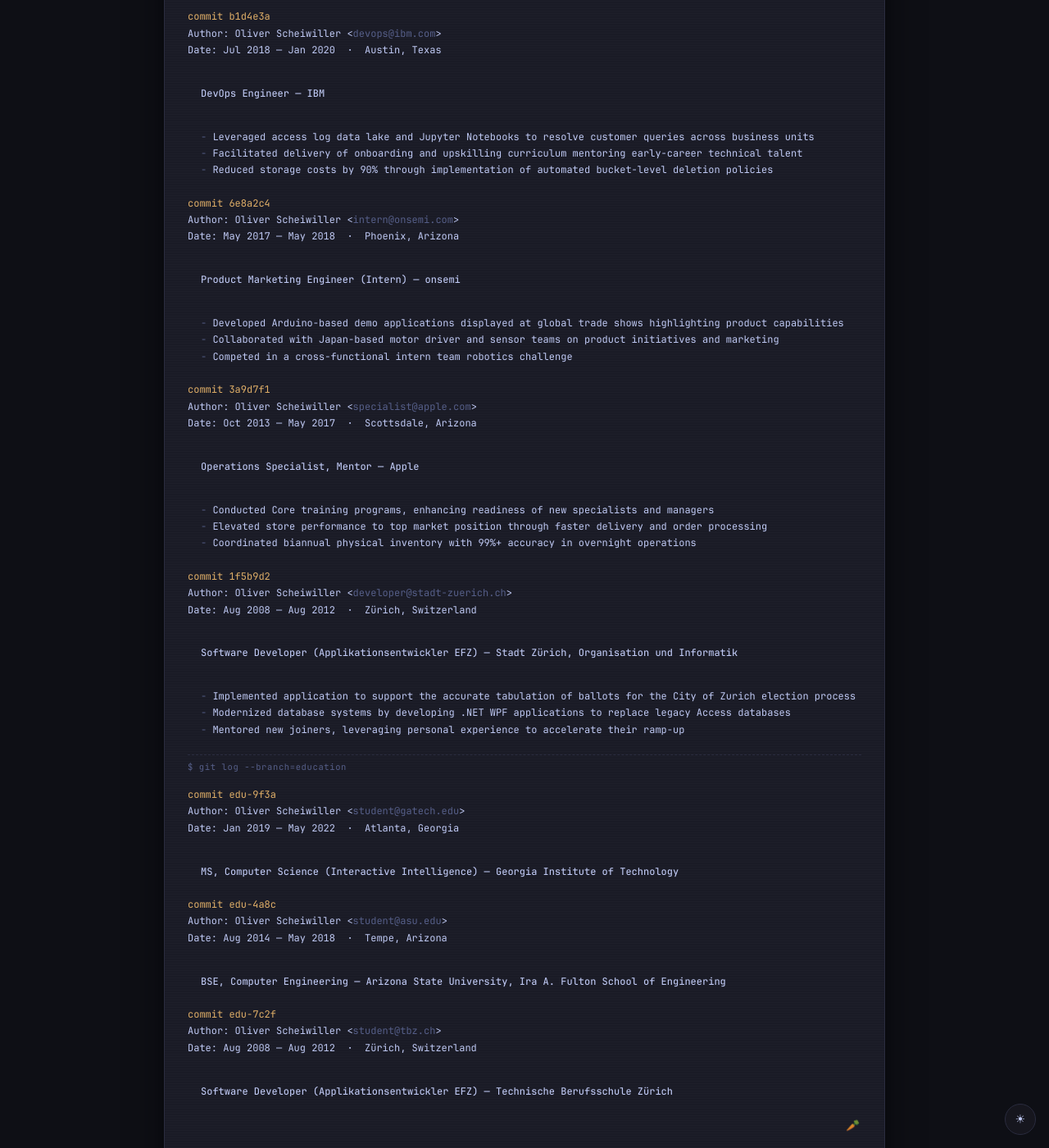
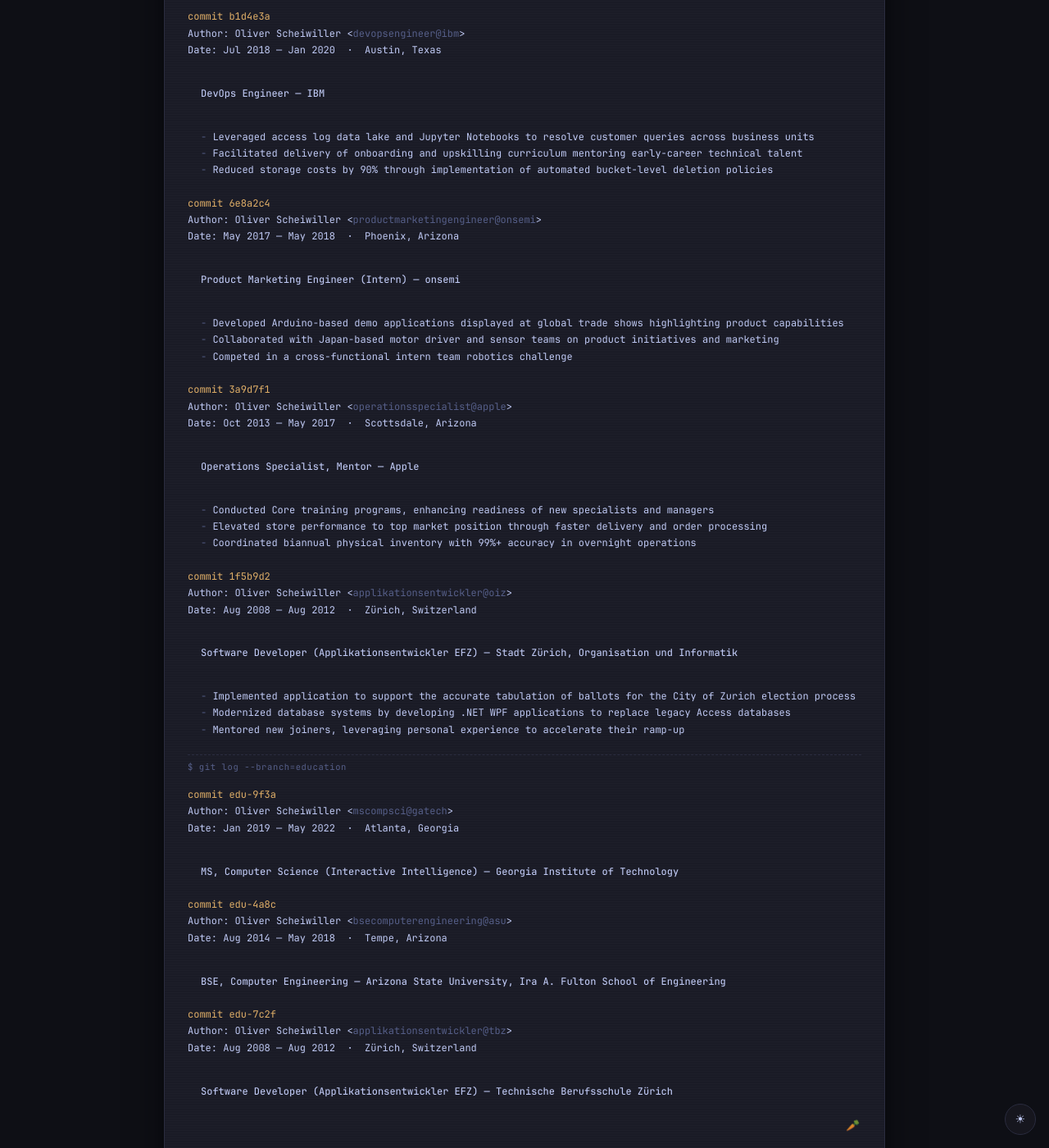
Before and after one commit to oschei/oschei.github.io, a Jekyll site: the page built from _pages/experience.md, in a window 1280 px wide and 1400 px high, scrolled down 835 px. Shown: the whole window at 82% size. Built offline with Jekyll 4.4.1, drawn with Linux system fonts in a browser that asks for light colours; some of the changed text lies outside the part shown.

Commit message:
Clickable git log link on /about; drop placeholder bio line; role@place emails

```diff
--- a/_pages/experience.md
+++ b/_pages/experience.md
@@ -9,7 +9,7 @@
 
 <div class="commit">
   <div><span class="hash">commit 9f3a8b1</span> &nbsp;<span class="head">(HEAD -&gt; current)</span></div>
-  <div class="author">Author: Oliver Scheiwiller &lt;<span class="email">oliver@scandit.com</span>&gt;</div>
+  <div class="author">Author: Oliver Scheiwiller &lt;<span class="email">enterprisearchitect@scandit</span>&gt;</div>
   <div class="date">Date:   Dec 2022 — present &nbsp;·&nbsp; Zürich, Switzerland</div>
   <div class="blank">&nbsp;</div>
   <div class="title">Enterprise Architect, previously Senior Project Manager — Scandit</div>
@@ -21,7 +21,7 @@
 
 <div class="commit">
   <div><span class="hash">commit 4a8c1f2</span></div>
-  <div class="author">Author: Oliver Scheiwiller &lt;<span class="email">senior@deloitte.com</span>&gt;</div>
+  <div class="author">Author: Oliver Scheiwiller &lt;<span class="email">seniorconsultant@deloitte</span>&gt;</div>
   <div class="date">Date:   Jan 2021 — Nov 2022 &nbsp;·&nbsp; Zürich, Switzerland</div>
   <div class="blank">&nbsp;</div>
   <div class="title">Senior Consultant — Deloitte</div>
@@ -33,7 +33,7 @@
 
 <div class="commit">
   <div><span class="hash">commit 7c2f5d8</span></div>
-  <div class="author">Author: Oliver Scheiwiller &lt;<span class="email">sre@bridgewater.com</span>&gt;</div>
+  <div class="author">Author: Oliver Scheiwiller &lt;<span class="email">sitereliabilityengineer@bridgewater</span>&gt;</div>
   <div class="date">Date:   Jan 2020 — Dec 2020 &nbsp;·&nbsp; Westport, Connecticut</div>
   <div class="blank">&nbsp;</div>
   <div class="title">Site Reliability Engineer — Bridgewater Associates</div>
@@ -45,7 +45,7 @@
 
 <div class="commit">
   <div><span class="hash">commit b1d4e3a</span></div>
-  <div class="author">Author: Oliver Scheiwiller &lt;<span class="email">devops@ibm.com</span>&gt;</div>
+  <div class="author">Author: Oliver Scheiwiller &lt;<span class="email">devopsengineer@ibm</span>&gt;</div>
   <div class="date">Date:   Jul 2018 — Jan 2020 &nbsp;·&nbsp; Austin, Texas</div>
   <div class="blank">&nbsp;</div>
   <div class="title">DevOps Engineer — IBM</div>
@@ -57,7 +57,7 @@
 
 <div class="commit">
   <div><span class="hash">commit 6e8a2c4</span></div>
-  <div class="author">Author: Oliver Scheiwiller &lt;<span class="email">intern@onsemi.com</span>&gt;</div>
+  <div class="author">Author: Oliver Scheiwiller &lt;<span class="email">productmarketingengineer@onsemi</span>&gt;</div>
   <div class="date">Date:   May 2017 — May 2018 &nbsp;·&nbsp; Phoenix, Arizona</div>
   <div class="blank">&nbsp;</div>
   <div class="title">Product Marketing Engineer (Intern) — onsemi</div>
@@ -69,7 +69,7 @@
 
 <div class="commit">
   <div><span class="hash">commit 3a9d7f1</span></div>
-  <div class="author">Author: Oliver Scheiwiller &lt;<span class="email">specialist@apple.com</span>&gt;</div>
+  <div class="author">Author: Oliver Scheiwiller &lt;<span class="email">operationsspecialist@apple</span>&gt;</div>
   <div class="date">Date:   Oct 2013 — May 2017 &nbsp;·&nbsp; Scottsdale, Arizona</div>
   <div class="blank">&nbsp;</div>
   <div class="title">Operations Specialist, Mentor — Apple</div>
@@ -81,7 +81,7 @@
 
 <div class="commit">
   <div><span class="hash">commit 1f5b9d2</span></div>
-  <div class="author">Author: Oliver Scheiwiller &lt;<span class="email">developer@stadt-zuerich.ch</span>&gt;</div>
+  <div class="author">Author: Oliver Scheiwiller &lt;<span class="email">applikationsentwickler@oiz</span>&gt;</div>
   <div class="date">Date:   Aug 2008 — Aug 2012 &nbsp;·&nbsp; Zürich, Switzerland</div>
   <div class="blank">&nbsp;</div>
   <div class="title">Software Developer (Applikationsentwickler EFZ) — Stadt Zürich, Organisation und Informatik</div>
@@ -95,7 +95,7 @@
 
 <div class="commit">
   <div><span class="hash">commit edu-9f3a</span></div>
-  <div class="author">Author: Oliver Scheiwiller &lt;<span class="email">student@gatech.edu</span>&gt;</div>
+  <div class="author">Author: Oliver Scheiwiller &lt;<span class="email">mscompsci@gatech</span>&gt;</div>
   <div class="date">Date:   Jan 2019 — May 2022 &nbsp;·&nbsp; Atlanta, Georgia</div>
   <div class="blank">&nbsp;</div>
   <div class="title">MS, Computer Science (Interactive Intelligence) — Georgia Institute of Technology</div>
@@ -103,7 +103,7 @@
 
 <div class="commit">
   <div><span class="hash">commit edu-4a8c</span></div>
-  <div class="author">Author: Oliver Scheiwiller &lt;<span class="email">student@asu.edu</span>&gt;</div>
+  <div class="author">Author: Oliver Scheiwiller &lt;<span class="email">bsecomputerengineering@asu</span>&gt;</div>
   <div class="date">Date:   Aug 2014 — May 2018 &nbsp;·&nbsp; Tempe, Arizona</div>
   <div class="blank">&nbsp;</div>
   <div class="title">BSE, Computer Engineering — Arizona State University, Ira A. Fulton School of Engineering</div>
@@ -111,7 +111,7 @@
 
 <div class="commit">
   <div><span class="hash">commit edu-7c2f</span></div>
-  <div class="author">Author: Oliver Scheiwiller &lt;<span class="email">student@tbz.ch</span>&gt;</div>
+  <div class="author">Author: Oliver Scheiwiller &lt;<span class="email">applikationsentwickler@tbz</span>&gt;</div>
   <div class="date">Date:   Aug 2008 — Aug 2012 &nbsp;·&nbsp; Zürich, Switzerland</div>
   <div class="blank">&nbsp;</div>
   <div class="title">Software Developer (Applikationsentwickler EFZ) — Technische Berufsschule Zürich</div>
```
Also changed, not shown: _pages/about.md (+1 -3 lines).
